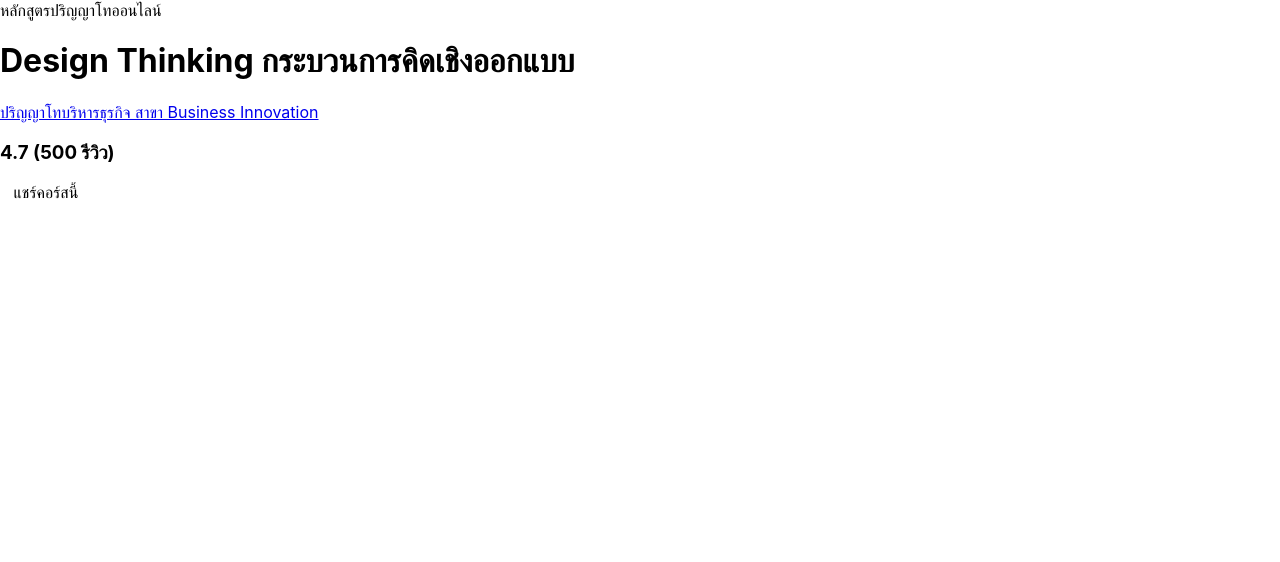
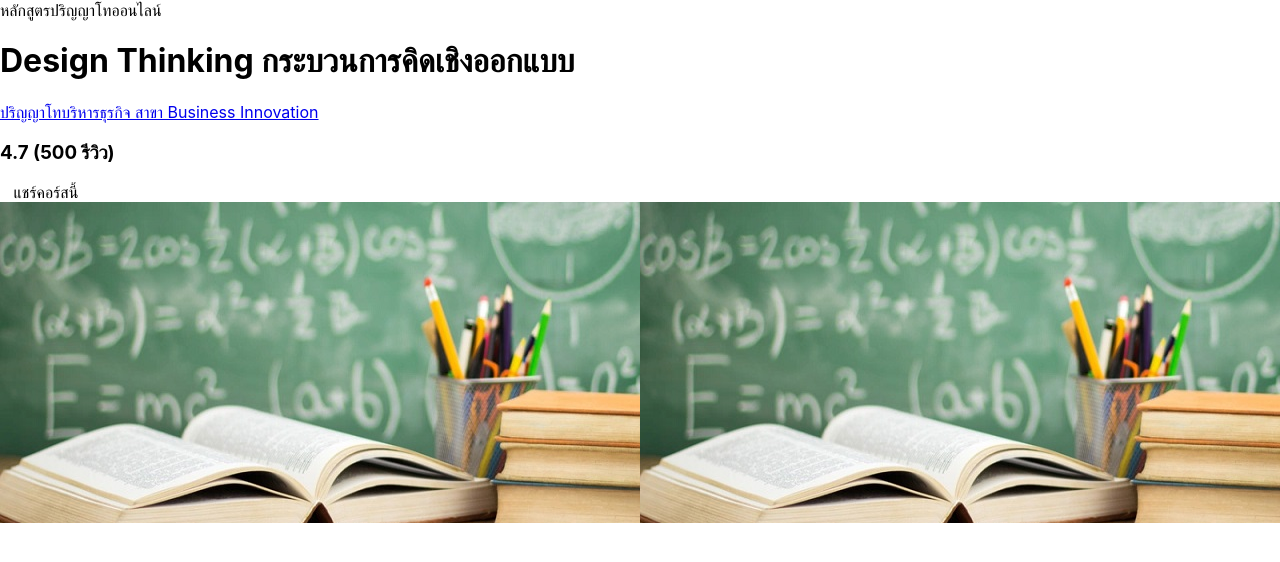
Before and after one commit to thetoon30/CourseReact, a React (Create React App) app in the folder mycourse/: page / in a window 1280 px wide. Shown: the top 562 px of the page. Built offline with nearby package versions, Linux system fonts and the light colour scheme.

Commit message:
add image

```diff
--- a/mycourse/src/App.js
+++ b/mycourse/src/App.js
@@ -4,9 +4,15 @@ import Background from './img/education.jpg';
 import React, { useState, useEffect } from 'react';
 
 function App() {
+  let sectionStyle = {
+    backgroundImage: `url(${Background})`,
+    width: '100%',
+    minHeight: "321px",
+  };
+
   return (
     <div id="course-detail-page" className="theme-skilllane">
-       <div className="banner-course-detail _academic _tu-banner">
+      <div className="banner-course-detail _academic _tu-banner">
         <div className="container">
           <div className="row">
             <div className="col-xs-12 col-lg-11">
@@ -50,6 +56,23 @@ function App() {
           </div>
         </div>
       </div>
+
+      <div className="content-course course-academic none-credit-mode">
+        <div className="container">
+          <div className="row content-course-row">
+          <div className="video-container content-course-card -padding">
+              <div className="video preview-video-card">
+                <div className="video-js vjs-fluid intro-video-dimensions"
+                  id="intro-video" style={{ outline: "currentcolor none medium" }}>
+                  <div className="vjs-poster" style={sectionStyle}>
+                  </div>
+                </div>
+              </div>
+            </div>
+          </div>
+        </div>
+      </div>
+
     </div>
   );
 }
```
